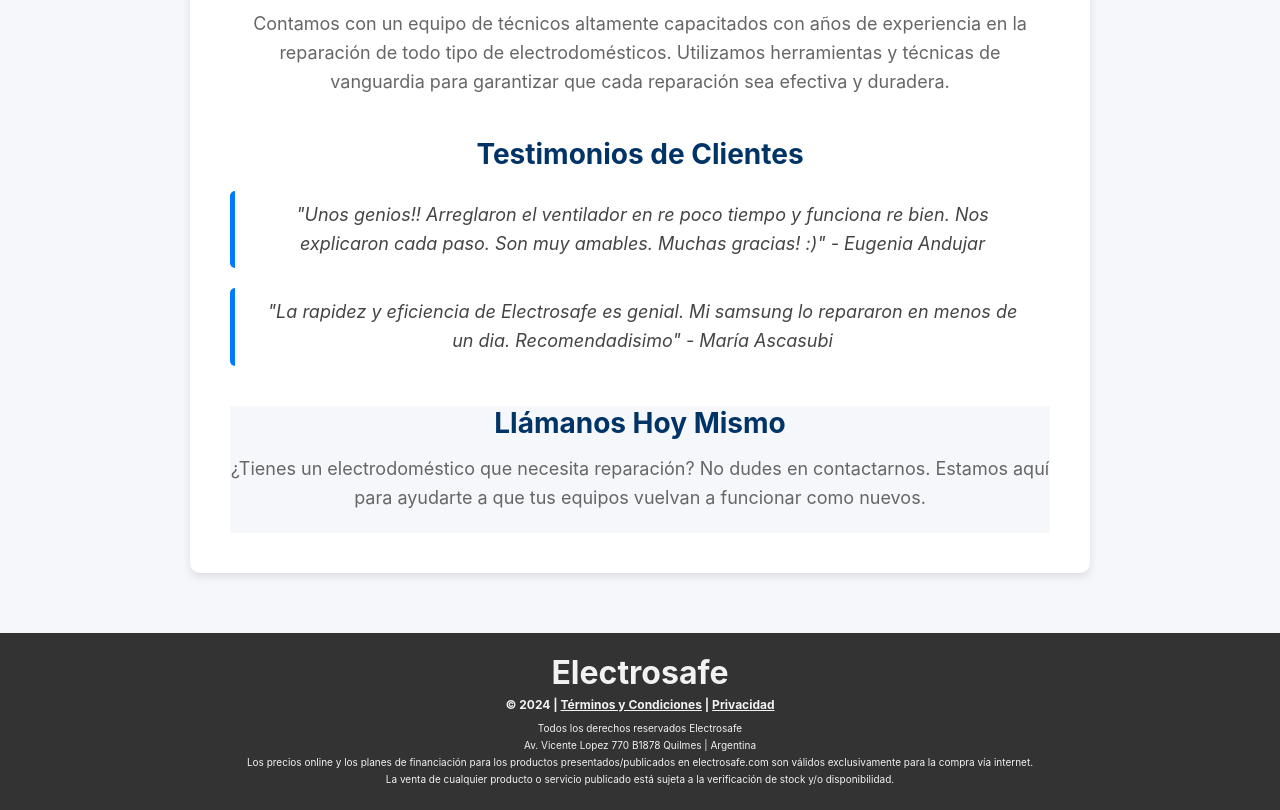
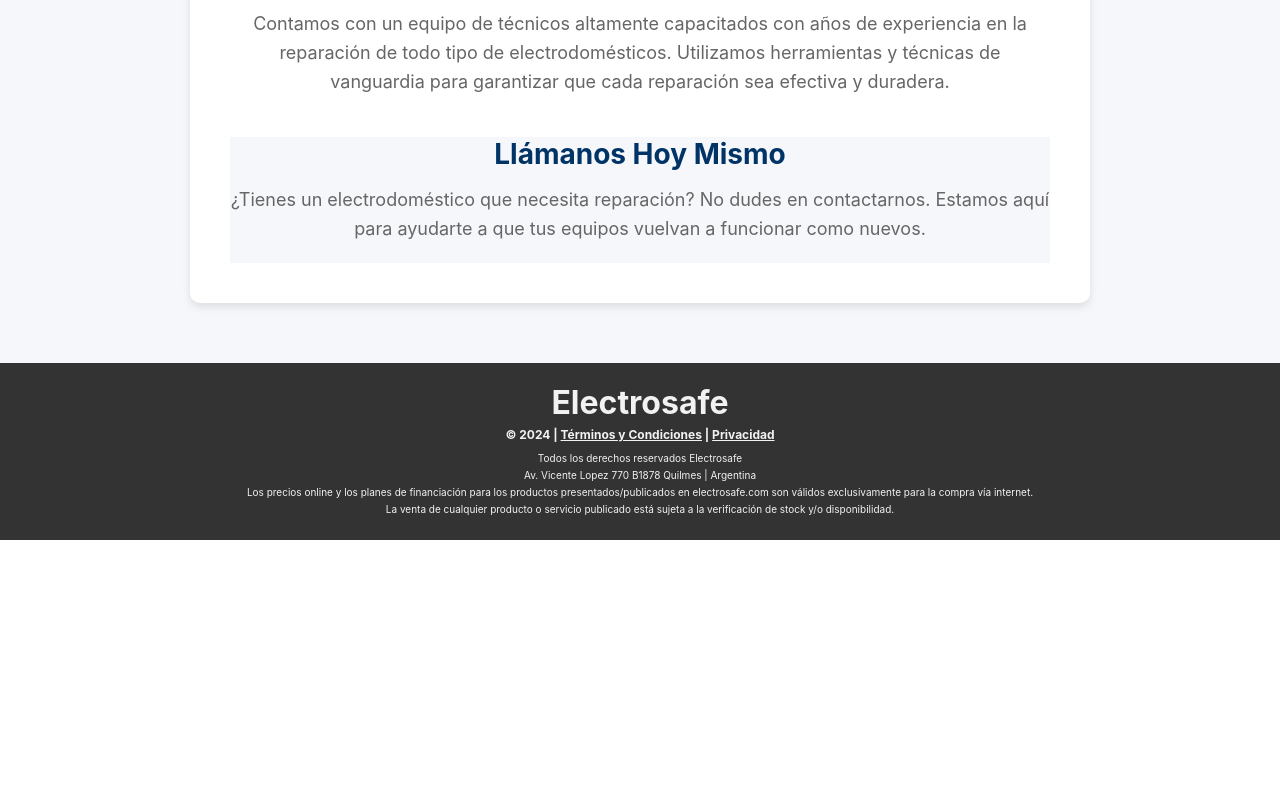
Before and after one commit to manuel-25/ElectroFix, a React (Create React App) app in the folder frontend/: page /nosotros in a window 1280 px wide. Shown: the part 1060-1870 px from the top of the page. After the commit the page ends 1600 px from the top, so only its background shows below. Built offline with nearby package versions, Linux system fonts and the light colour scheme.

Commit message:
small changes

```diff
--- a/frontend/src/components/AboutUs/AboutUs.jsx
+++ b/frontend/src/components/AboutUs/AboutUs.jsx
@@ -25,17 +25,6 @@
                     </p>
                 </div>
 
-                <div className="testimonials-section">
-                    <h3>Testimonios de Clientes</h3>
-                    <blockquote>
-                        "Unos genios!! Arreglaron el ventilador en re poco tiempo y funciona re bien. Nos explicaron cada paso. Son muy amables. Muchas gracias! :)" -
-                        Eugenia Andujar
-                    </blockquote>
-                    <blockquote>
-                        "La rapidez y eficiencia de Electrosafe es genial. Mi samsung lo repararon en menos de un dia. Recomendadisimo" - María Ascasubi
-                    </blockquote>
-                </div>
-
                 <div className="contact-section">
                     <h3>Llámanos Hoy Mismo</h3>
                     <p>
--- a/frontend/src/components/MainContent/MainContent.jsx
+++ b/frontend/src/components/MainContent/MainContent.jsx
@@ -281,7 +281,7 @@
                 <p className='attribution'><span className='powered-by-google' title="Powered by Google"></span></p>
             </section>
             <div className='whatsapp-float'>
-                <a href="https://wa.me/541132370240" target="_blank" rel="noopener noreferrer">
+                <a href="https://wa.me/01178967720" target="_blank" rel="noopener noreferrer">
                     <img src='/images/whatsappLogo.svg' alt='WhatsApp' />
                 </a>
             </div>
```
